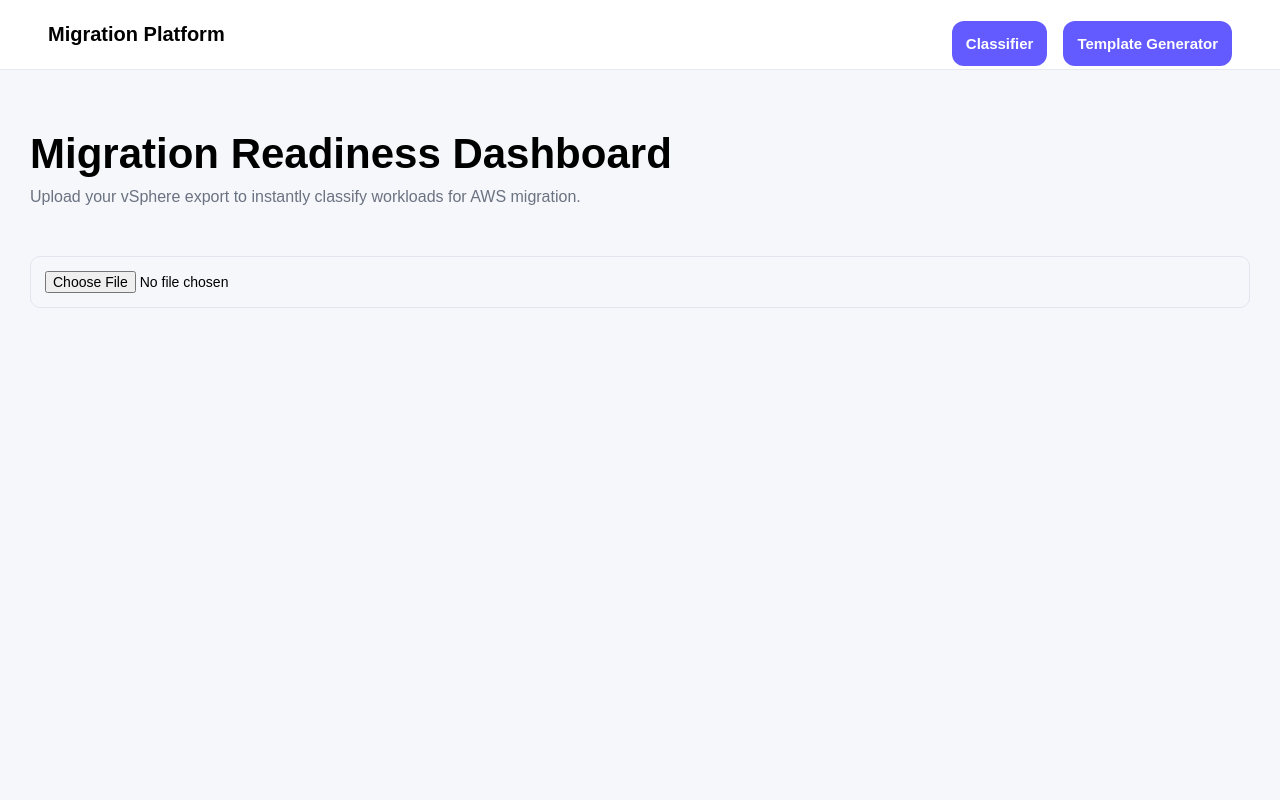
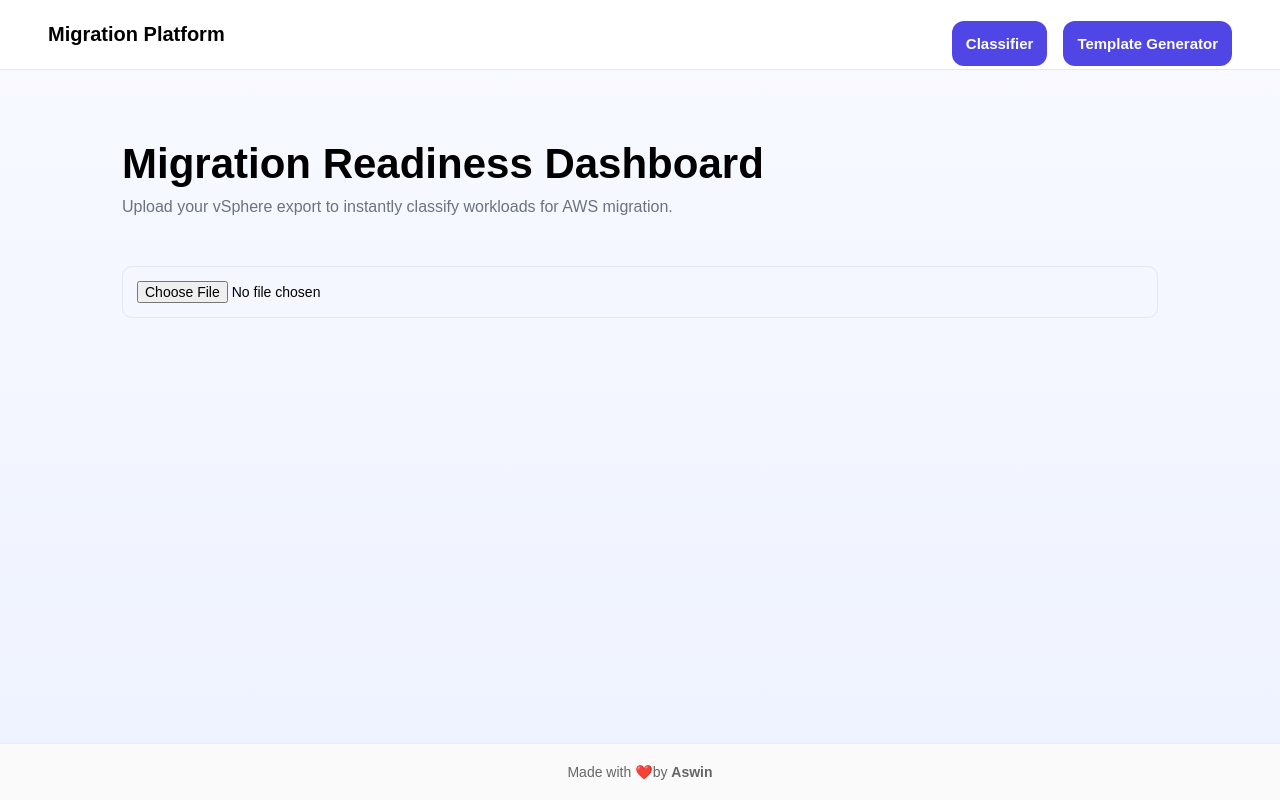
Before and after one commit to sasukexo/Migration-Classifier, a React (Vite) app in the folder Front-end/migration-ui/: page / in a window 1280 px wide. Built offline with nearby package versions, Linux system fonts and the light colour scheme; a web font is replaced by a local one.

Commit message:
visual changess ahmm

```diff
--- a/Front-end/migration-ui/src/App.tsx
+++ b/Front-end/migration-ui/src/App.tsx
@@ -4,6 +4,9 @@ import Dashboard from "./components/Dashboard";
 import VMTable from "./components/VMTable";
 import MgnTemplateGenerator from "./components/MgnTemplateGenerator";
 import { exportDashboard } from "./services/api";
+import Footer from "./components/Footer";
+
+
 
 function App() {
 
@@ -58,7 +61,8 @@ function App() {
   };
 
   return (
-    <>
+    <div className="app-wrapper">
+
       {/* 🔥 TOP NAVBAR */}
       <div className="topbar">
         <div className="logo">Migration Platform</div>
@@ -115,7 +119,9 @@ function App() {
         )}
 
       </div>
-    </>
+      <Footer />
+
+    </div>
   );
 }
 
--- a/Front-end/migration-ui/src/components/MgnTemplateGenerator.tsx
+++ b/Front-end/migration-ui/src/components/MgnTemplateGenerator.tsx
@@ -52,10 +52,11 @@ const MgnTemplateGenerator = () => {
         setLoading(false);
     };
 
-    return (
-    <div className="page">
+   return (
+    <div className="center-screen">
 
         <div className="card">
+
 
             <h2>MGN Template Generator</h2>
               <p className="subtitle">
--- /dev/null
+++ b/Front-end/migration-ui/src/components/footer.tsx
@@ -0,0 +1,19 @@
+export default function Footer() {
+  return (
+    <footer style={styles.footer}>
+      Made with <span style={{ color: "#ff4d6d" }}>❤️</span>
+ by <strong>Aswin</strong>
+    </footer>
+  );
+}
+
+const styles = {
+  footer: {
+    marginTop: "60px",
+    padding: "20px",
+    textAlign: "center" as const,
+    color: "#666",
+    fontSize: "14px",
+    borderTop: "1px solid #eee",
+  },
+};
--- a/Front-end/migration-ui/src/index.css
+++ b/Front-end/migration-ui/src/index.css
@@ -11,8 +11,7 @@
 }
 
 /* ------------------------------
-   DESIGN TOKENS (VERY IMPORTANT)
-   This is what real apps use.
+   DESIGN TOKENS
 ------------------------------ */
 
 :root {
@@ -31,19 +30,24 @@
 
   /* spacing */
   --radius: 14px;
-  --shadow:
-    0 10px 25px rgba(0,0,0,0.05);
+  --shadow: 0 10px 25px rgba(0,0,0,0.05);
 
   font-family: "Onest", sans-serif;
 }
 
+
 /* ------------------------------
-   BODY
+   ROOT LAYOUT (VERY IMPORTANT)
 ------------------------------ */
+
+html, body, #root {
+  height: 100%;
+}
 
 body {
   margin: 0;
 
+  /* RESTORED gradient */
   background: linear-gradient(
     180deg,
     #f8faff 0%,
@@ -51,11 +55,25 @@ body {
   );
 
   font-family: "Onest", sans-serif;
-    background: #f5f7fb;
 }
 
+
+/* ------------------------------
+   APP WRAPPER (Sticky Footer Magic)
+------------------------------ */
+
+.app-wrapper {
+  min-height: 100vh;
+  display: flex;
+  flex-direction: column;
+}
+
+
+/* ------------------------------
+   TOPBAR
+------------------------------ */
+
 .topbar {
-
   height: 70px;
   background: white;
   border-bottom: 1px solid #e6e9f2;
@@ -71,14 +89,6 @@ body {
   z-index: 100;
 }
 
-
-.subtitle {
-    color: #6b7280;
-    font-size: 14px;
-    margin-bottom: 22px;
-}
-
-
 .logo {
   font-weight: 700;
   font-size: 20px;
@@ -88,39 +98,47 @@ body {
   display: flex;
   gap: 16px;
   align-items: center;
-    flex-direction: row;
 }
 
-.nav-button-active {
-    background: #635bff;
-    color: white;
-}
+/* nicer buttons */
 
 .nav-button {
   padding: 10px 18px;
   border-radius: 10px;
   border: none;
-    background: #635bff;
+  background: var(--primary);
   color: white;
   font-weight: 600;
   cursor: pointer;
-    font-weight: 600;
+  transition: 0.25s;
+}
+
+.nav-button:hover {
+  background: var(--primary-hover);
+  transform: translateY(-2px);
+}
+
+.nav-button-active {
+  background: #4338ca;
 }
 
 
-.story-script-regular {
-  font-family: "Onest", sans-serif;
-  font-weight: 400;
-  font-style: normal;
+/* ------------------------------
+   MAIN CONTAINER
+------------------------------ */
+
+.app-container {
+  flex: 1;                 /* pushes footer down */
+  max-width: 1100px;      /* 🔥 tightened from 1400 */
+  width: 100%;
+  margin: 0 auto;
+  padding: 70px 32px;     /* better breathing space */
 }
 
 
-
-.app-container {
-  max-width: 1400px;
-  margin: auto;
-  padding: 60px 30px;
-}
+/* ------------------------------
+   HERO TEXT
+------------------------------ */
 
 .hero-title {
   font-size: 42px;
@@ -129,14 +147,15 @@ body {
 
 .hero-sub {
   margin-top: 10px;
-  color: #6b7280;
+  color: var(--text-muted);
   margin-bottom: 40px;
 }
 
-
-/* ------------------------------
-   APP CONTAINER
------------------------------- */
+.subtitle {
+  color: var(--text-muted);
+  font-size: 14px;
+  margin-bottom: 22px;
+}
 
 
 /* ------------------------------
@@ -149,26 +168,21 @@ body {
   margin-bottom: 32px;
 }
 
-/* subtle section spacing */
 section {
   margin-top: 32px;
 }
 
+
 /* ------------------------------
    BUTTONS
 ------------------------------ */
-.form-button {
-    width: 100%;
-}
-
 
 button {
-
   padding: 14px;
   margin-top: 18px;
   border-radius: 12px;
   border: none;
-    background: #635bff;
+  background: var(--primary);
   color: white;
   font-weight: 600;
   font-size: 15px;
@@ -181,15 +195,9 @@ button:hover {
   box-shadow: 0 12px 30px rgba(99,91,255,0.35);
 }
 
-h2 {
-    margin-bottom: 8px;
-    font-weight: 650;
-}
-
-
 
 /* ------------------------------
-   CARD STYLE (Reusable!)
+   CARD (Reusable)
 ------------------------------ */
 
 .card {
@@ -200,18 +208,27 @@ h2 {
   box-shadow: 0 25px 60px rgba(0,0,0,0.07);
 }
 
-
-
-.page {
-    height: 80vh;
+.center-screen {
+  flex: 1;
   display: flex;
   align-items: center;
   justify-content: center;
+  padding-bottom: 80px; /* optical centering */
 }
 
 
+
+
 /* ------------------------------
-   TABLE BASE
+   PAGE CENTERING
+   🔥 FIXED (no forced height)
+------------------------------ */
+
+
+
+
+/* ------------------------------
+   TABLE
 ------------------------------ */
 
 table {
@@ -232,6 +249,15 @@ td {
   border-bottom: 1px solid var(--border);
 }
 
+tr:hover {
+  background: #fafafa;
+}
+
+
+/* ------------------------------
+   INPUTS
+------------------------------ */
+
 input {
   width: 100%;
   padding: 14px;
@@ -242,14 +268,22 @@ input {
   transition: 0.2s;
 }
 
-
 input:focus {
   outline: none;
-    border-color: #635bff;
+  border-color: var(--primary);
   box-shadow: 0 0 0 3px rgba(99,91,255,0.15);
 }
 
 
-tr:hover {
+/* ------------------------------
+   FOOTER
+------------------------------ */
+
+footer {
+  text-align: center;
+  padding: 20px;
+  color: #6b7280;
+  font-size: 14px;
+  border-top: 1px solid #eee;
   background: #fafafa;
 }
```
Lines whose indentation alone changed are shown as unchanged.
